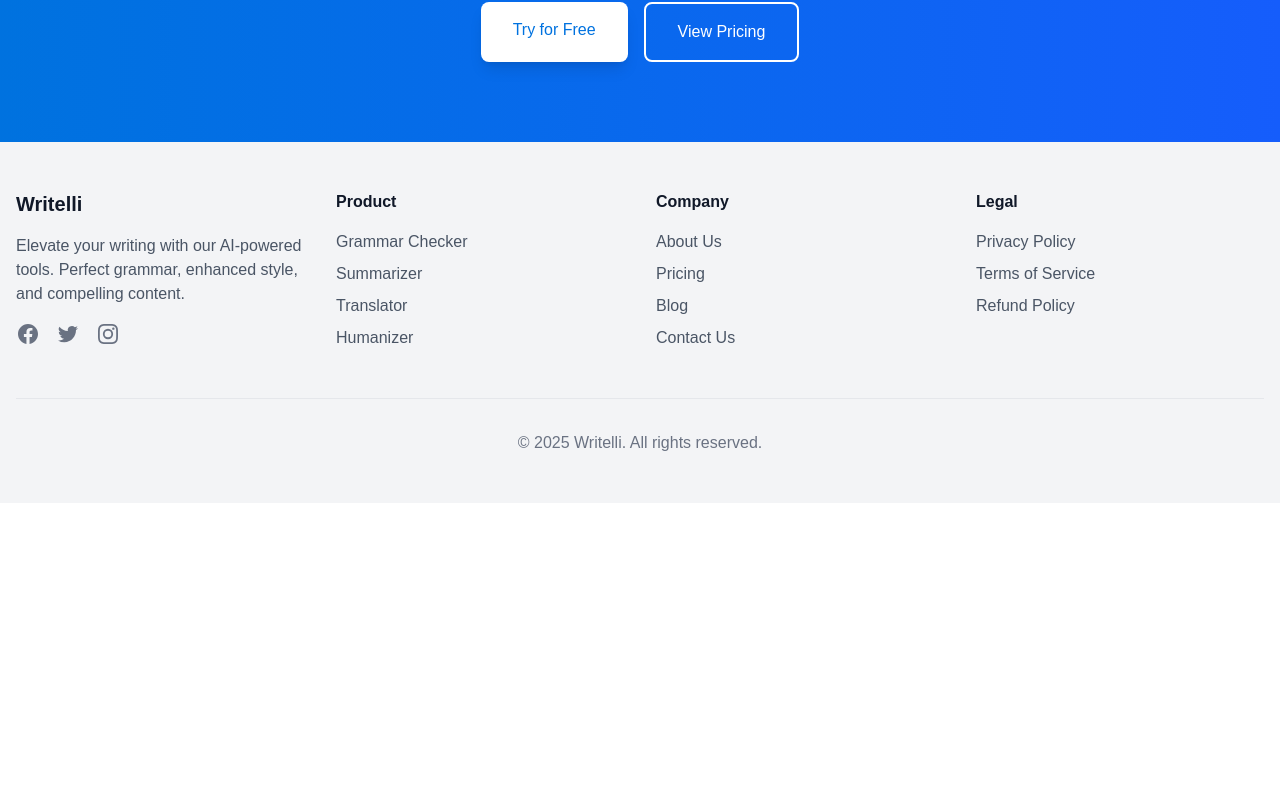
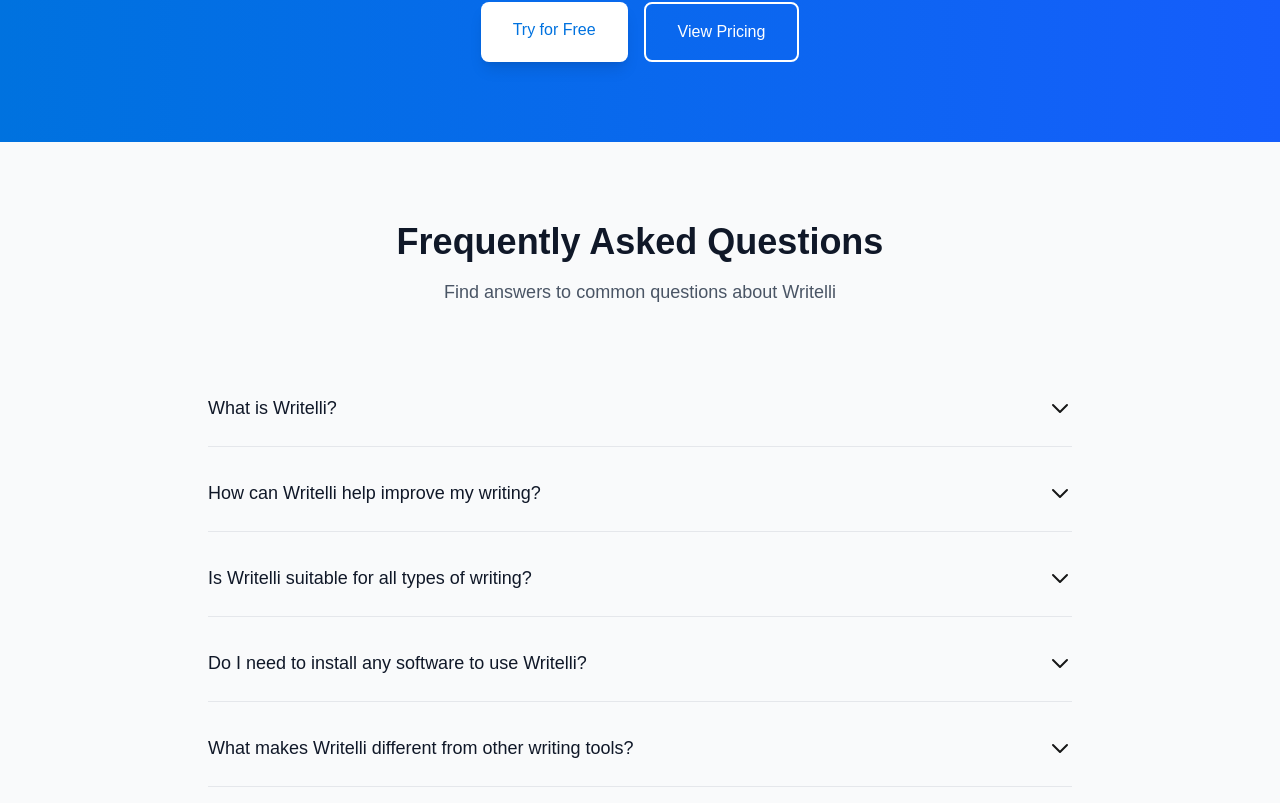
Before and after one commit to HasithaS001/Writelli, a Next.js app in the folder frontend/: page / in a window 1280 px wide. Shown: the part 8257-9060 px from the top of the page. Before the commit the page ends 8760 px from the top, so only its background shows below. Built offline with nearby package versions, Linux system fonts and the light colour scheme; no server answers.

Commit message:
feat: Add clickable Writelli logo in tools dashboard for home navigation

```diff
--- a/frontend/src/components/ToolSelector.tsx
+++ b/frontend/src/components/ToolSelector.tsx
@@ -19,7 +19,12 @@
 
   return (
     <div className="flex flex-col space-y-2 bg-white p-4 rounded-lg shadow-md">
-      <h2 className="text-xl font-bold text-gray-800 mb-4">Tools</h2>
+      <button
+        onClick={() => router.push('/')}
+        className="text-xl font-bold text-gray-800 mb-4 hover:text-blue-600 transition-colors text-left"
+      >
+        Writelli
+      </button>
       <div className="flex flex-col space-y-1">
         {TOOLS.map((tool) => (
           <button
--- /dev/null
+++ b/frontend/src/components/landing/FAQSection.tsx
@@ -0,0 +1,85 @@
+"use client";
+
+import React, { useState } from 'react';
+import { motion, AnimatePresence } from 'framer-motion';
+
+interface FAQItemProps {
+  question: string;
+  answer: string;
+}
+
+const FAQItem = ({ question, answer }: FAQItemProps) => {
+  const [isOpen, setIsOpen] = useState(false);
+
+  return (
+    <div className="border-b border-gray-200">
+      <button
+        className="w-full py-6 text-left focus:outline-none flex justify-between items-center"
+        onClick={() => setIsOpen(!isOpen)}
+      >
+        <span className="text-lg font-medium text-gray-900">{question}</span>
+        <span className={`transform transition-transform ${isOpen ? 'rotate-180' : ''}`}>
+          <svg width="24" height="24" fill="none" viewBox="0 0 24 24" stroke="currentColor">
+            <path strokeLinecap="round" strokeLinejoin="round" strokeWidth={2} d="M19 9l-7 7-7-7" />
+          </svg>
+        </span>
+      </button>
+      <AnimatePresence>
+        {isOpen && (
+          <motion.div
+            initial={{ height: 0, opacity: 0 }}
+            animate={{ height: "auto", opacity: 1 }}
+            exit={{ height: 0, opacity: 0 }}
+            transition={{ duration: 0.3 }}
+            className="overflow-hidden"
+          >
+            <p className="pb-6 text-gray-600">{answer}</p>
+          </motion.div>
+        )}
+      </AnimatePresence>
+    </div>
+  );
+};
+
+const FAQSection = () => {
+  const faqs = [
+    {
+      question: "What is Writelli?",
+      answer: "Writelli is an advanced AI-powered writing assistant that helps you create, improve, and polish your content. It offers tools for grammar checking, readability analysis, translation, summarization, and more."
+    },
+    {
+      question: "How can Writelli help improve my writing?",
+      answer: "Writelli provides comprehensive writing assistance through various tools including grammar checking, readability analysis, tone conversion, and translation. It helps identify errors, suggests improvements, and ensures your content is clear and engaging."
+    },
+    {
+      question: "Is Writelli suitable for all types of writing?",
+      answer: "Yes! Writelli is designed to help with various types of content including academic papers, business documents, creative writing, blog posts, and more. Our tools adapt to different writing styles and requirements."
+    },
+    {
+      question: "Do I need to install any software to use Writelli?",
+      answer: "No, Writelli is a web-based platform that works directly in your browser. There's no need to install any software - just sign up and start writing!"
+    },
+    {
+      question: "What makes Writelli different from other writing tools?",
+      answer: "Writelli combines multiple writing enhancement tools in one platform, powered by advanced AI technology. We offer a comprehensive suite of features, real-time suggestions, and a user-friendly interface designed for both beginners and professional writers."
+    }
+  ];
+
+  return (
+    <section className="py-20 bg-gray-50">
+      <div className="container mx-auto px-4 max-w-4xl">
+        <div className="text-center mb-16">
+          <h2 className="text-4xl font-bold text-gray-900 mb-4">Frequently Asked Questions</h2>
+          <p className="text-lg text-gray-600">Find answers to common questions about Writelli</p>
+        </div>
+        <div className="space-y-2">
+          {faqs.map((faq, index) => (
+            <FAQItem key={index} question={faq.question} answer={faq.answer} />
+          ))}
+        </div>
+      </div>
+    </section>
+  );
+};
+
+export default FAQSection;
--- a/frontend/src/components/landing/LandingPage.tsx
+++ b/frontend/src/components/landing/LandingPage.tsx
@@ -14,6 +14,7 @@
 import PricingSection from './PricingSection';
 import AuthorsReviewSection from './AuthorsReviewSection';
 import CTASection from './CTASection';
+import FAQSection from './FAQSection';
 import Footer from './Footer';
 
 const LandingPage = () => {
@@ -33,6 +34,7 @@
         <PricingSection showComparisonToggle={false} initialComparisonState={false} />
         <AuthorsReviewSection />
         <CTASection />
+        <FAQSection />
       </main>
       <Footer />
     </div>
--- a/frontend/src/components/ui/TypingAnimation.tsx
+++ b/frontend/src/components/ui/TypingAnimation.tsx
@@ -2,14 +2,14 @@
 
 interface TypingAnimationProps {
   text: string;
-  typingSpeed?: number;
+  typingSpeed?: number; // Words per second
   className?: string;
   onComplete?: () => void;
 }
 
 const TypingAnimation: React.FC<TypingAnimationProps> = ({
   text,
-  typingSpeed = 30, // Characters per second
+  typingSpeed = 3, // Words per second
   className = '',
   onComplete
 }) => {
@@ -25,22 +25,15 @@
   }, [text]);
 
   useEffect(() => {
-    if (currentIndex < text.length) {
+    // Split text into words while preserving HTML tags
+    const words = text.split(/(?=<[^>]*>)|(?<=[^<]\s+)/).filter(word => word.trim() !== '');
+
+    if (currentIndex < words.length) {
       const timeoutId = setTimeout(() => {
-        // Handle HTML tags - if we encounter a tag, we need to include the entire tag at once
-        if (text[currentIndex] === '<') {
-          // Find the closing '>' of this tag
-          const endTagIndex = text.indexOf('>', currentIndex);
-          if (endTagIndex !== -1) {
-            // Include the entire tag
-            setDisplayedText(prev => prev + text.substring(currentIndex, endTagIndex + 1));
-            setCurrentIndex(endTagIndex + 1);
-            return;
-          }
-        }
-
-        // Normal character
-        setDisplayedText(prev => prev + text[currentIndex]);
+        const currentWord = words[currentIndex];
+        // Add a space after the word unless it's an HTML tag or the last word
+        const space = currentWord.startsWith('<') || currentIndex === words.length - 1 ? '' : ' ';
+        setDisplayedText(prev => prev + currentWord + space);
         setCurrentIndex(prev => prev + 1);
       }, 1000 / typingSpeed);
 
```
